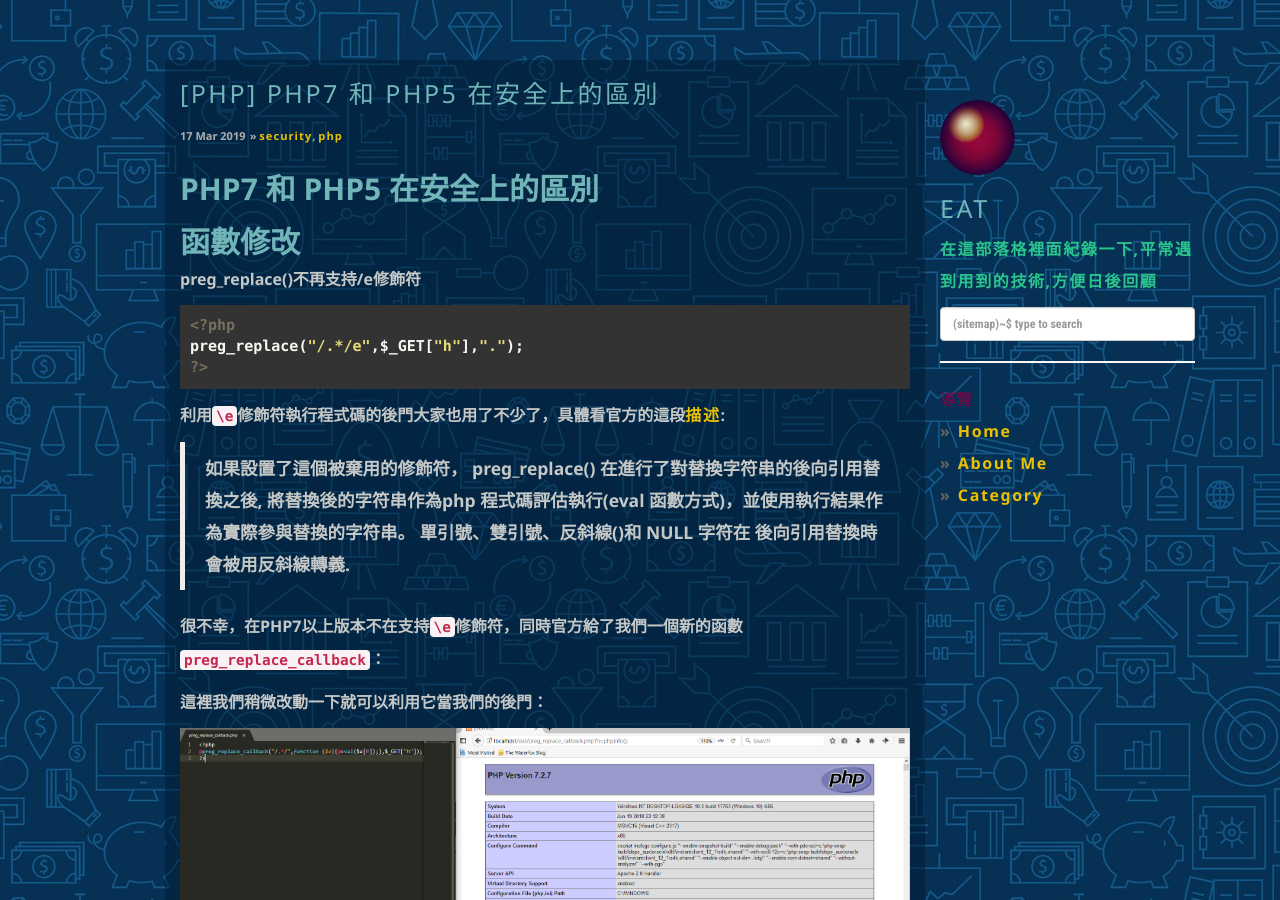
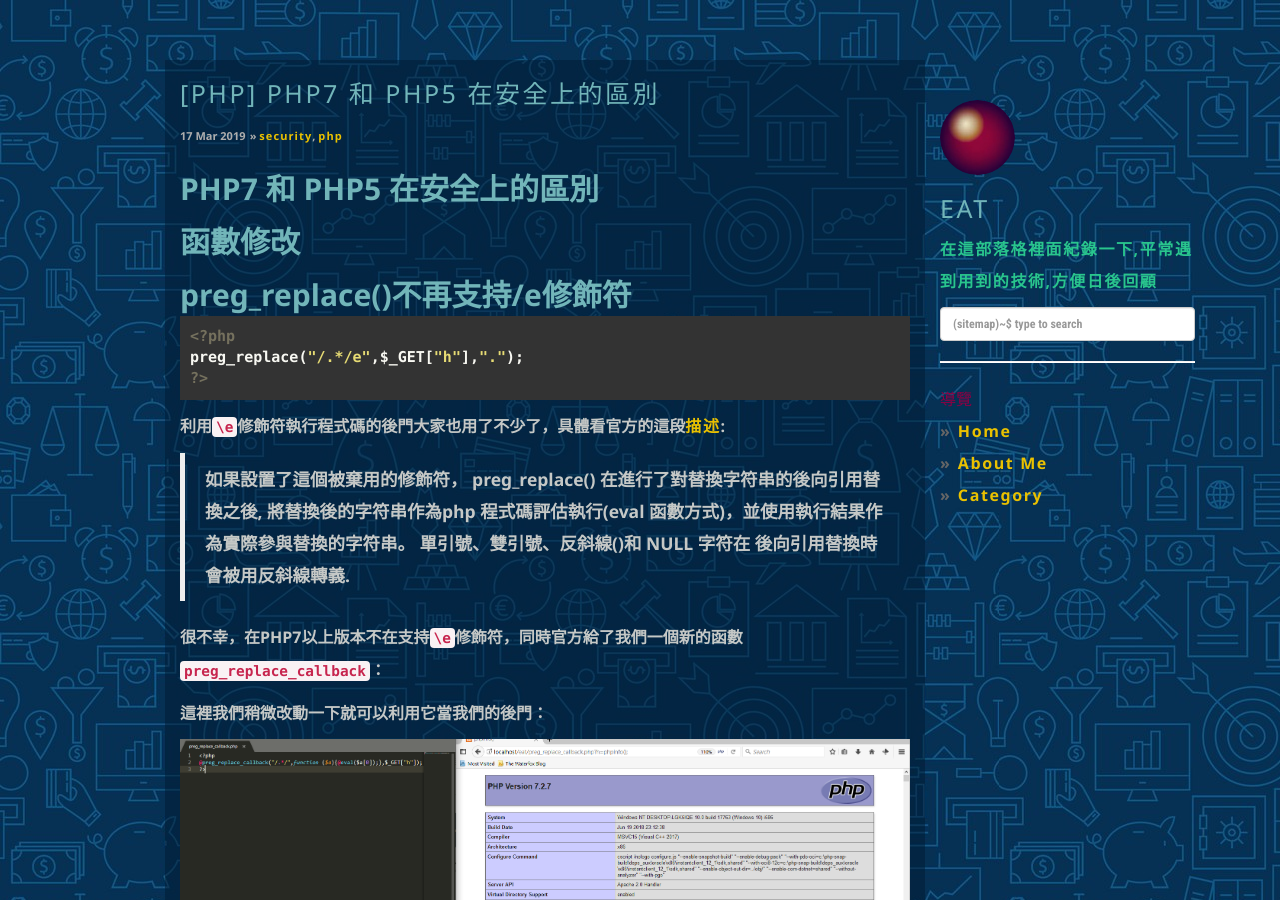
Before and after one commit to dyeat/dyeat.github.io, a Jekyll site: the page built from _posts/2019-03-18-PHP7 和 PHP5 在安全上的區別.md, in a window 1280 px wide and 900 px high. Built offline with Jekyll 4.4.1, drawn with Linux system fonts in a browser that asks for light colours; nearby versions of some CDN libraries; comment, search, counter and statistics services are not loaded.

````diff
--- a/_posts/2019-03-18-PHP7 和 PHP5 在安全上的區別.md
+++ b/_posts/2019-03-18-PHP7 和 PHP5 在安全上的區別.md
@@ -10,7 +10,7 @@ tags: [security, php]
 ## **PHP7 和 PHP5 在安全上的區別**
 
 ## **函數修改**
-preg_replace()不再支持/e修飾符
+## **preg_replace()不再支持/e修飾符**
 ```php
 <?php
 preg_replace("/.*/e",$_GET["h"],".");
````
